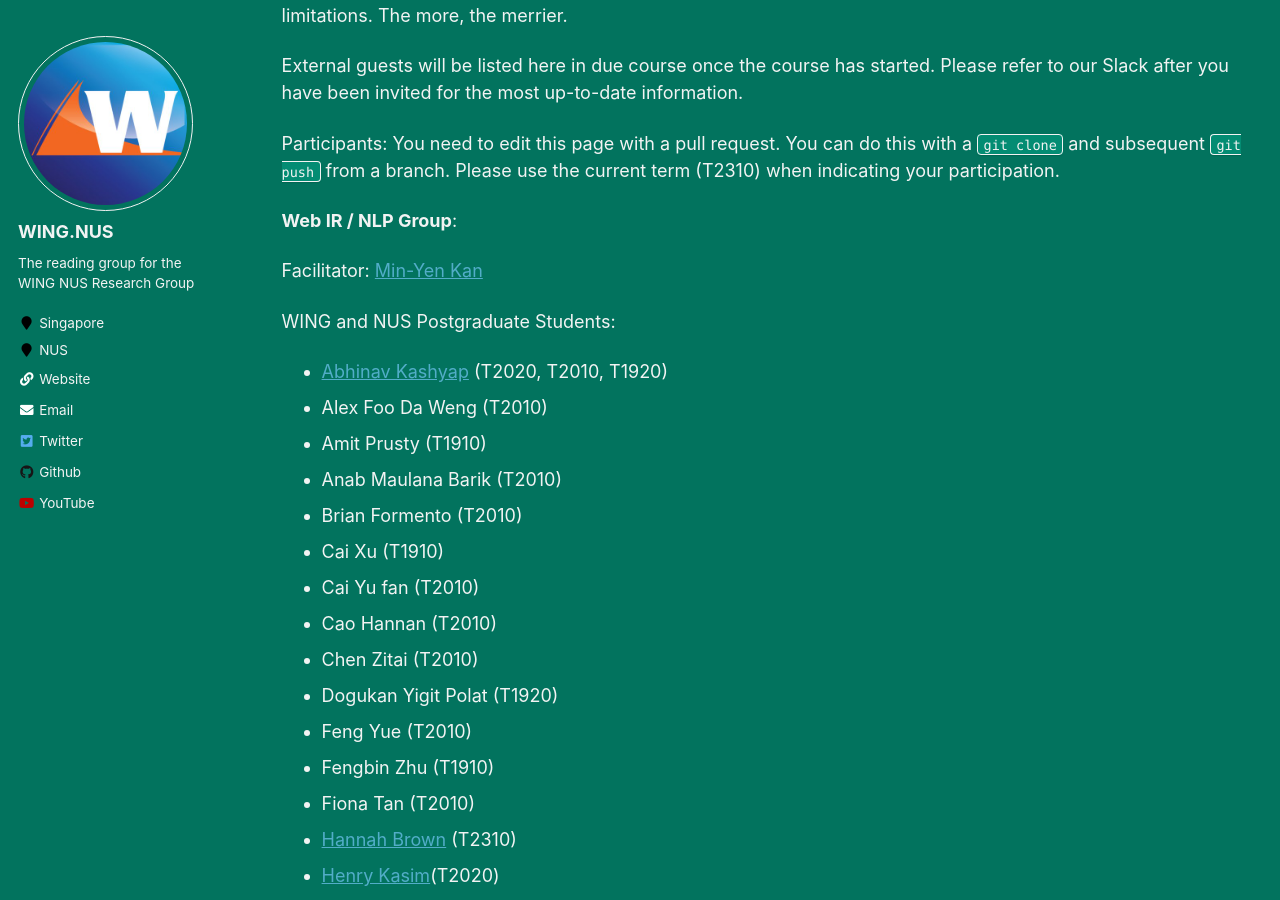
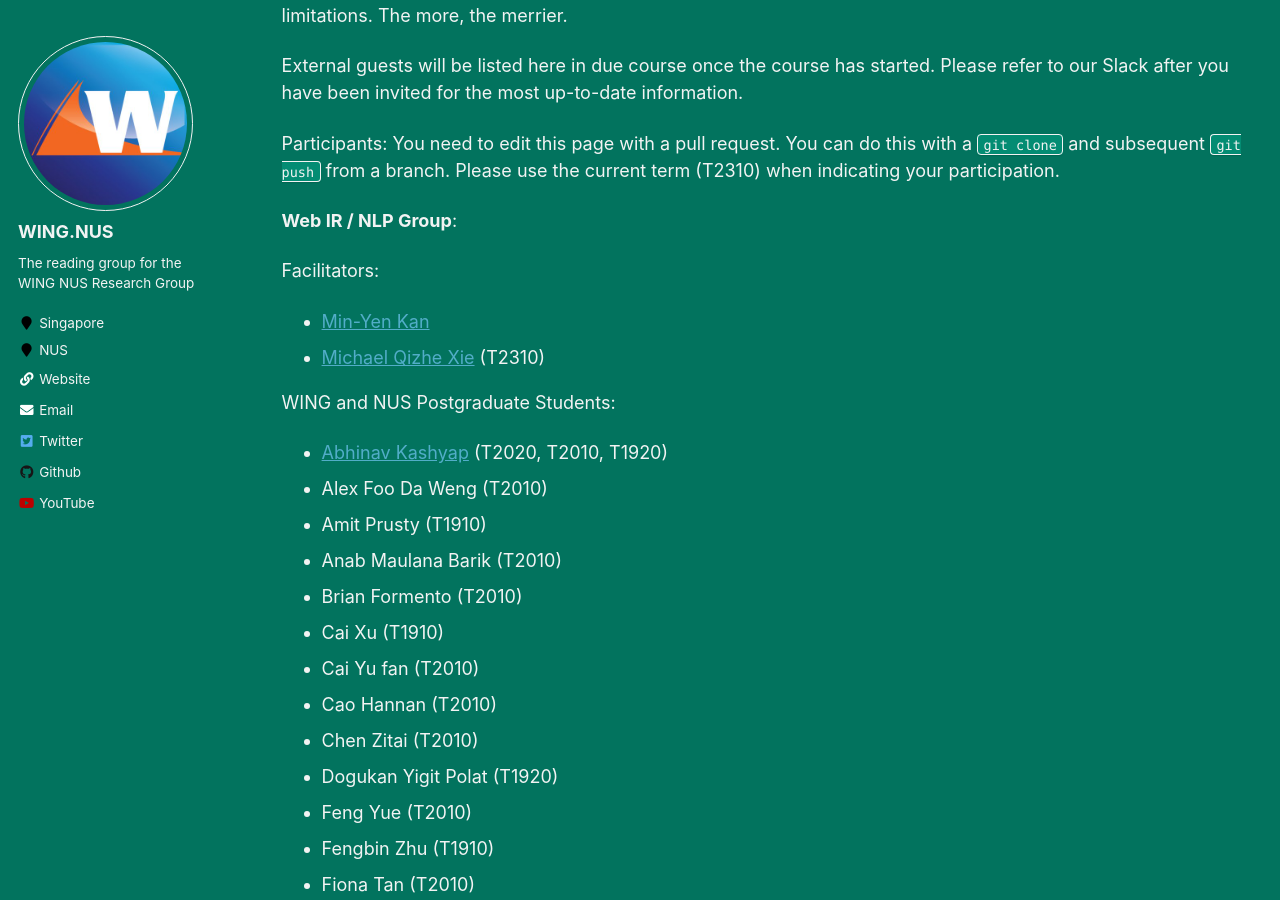
Before and after one commit to WING-NUS/cs6101, a Jekyll site: the page built from _pages/people.md, in a window 1280 px wide and 900 px high, scrolled down 362 px. Built offline with Jekyll 4.4.1, drawn with Linux system fonts in a browser that asks for light colours.

Commit message:
Add Michael to faciltators

```diff
--- a/_pages/people.md
+++ b/_pages/people.md
@@ -17,7 +17,9 @@ Participants: You need to edit this page with a pull request.  You can do this w
 
 **Web IR / NLP Group**:
 
-Facilitator: [Min-Yen Kan](http://www.comp.nus.edu.sg/~kanmy)
+Facilitators:
+* [Min-Yen Kan](http://www.comp.nus.edu.sg/~kanmy)
+* [Michael Qizhe Xie](http://www.michaelxie.com/) (T2310)
 
 WING and NUS Postgraduate Students:
 * [Abhinav Kashyap](https://abhinavkashyap.io/) (T2020, T2010, T1920)
```
